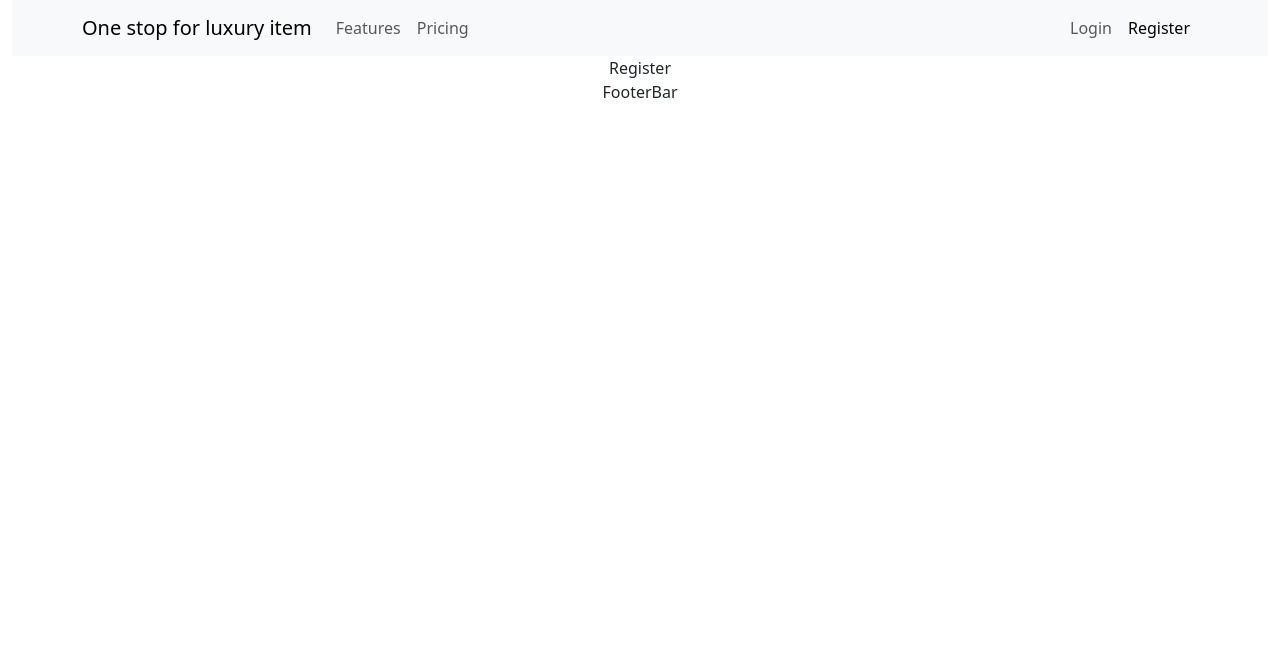
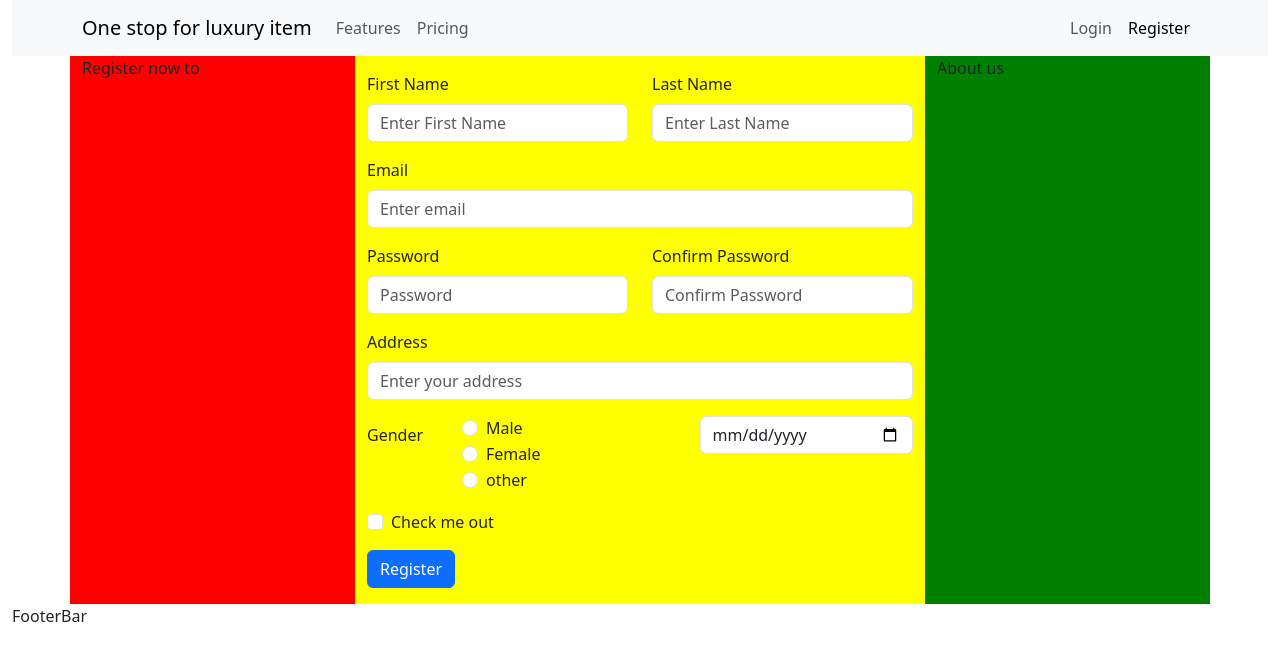
Before and after one commit to santoshlearner07/OneStopForLuxuryItem, a React (Create React App) app: page /register in a window 1280 px wide. Shown: the top 660 px of the page. Built offline with nearby package versions, Linux system fonts and the light colour scheme; no server answers.

Commit message:
Created:- Login/Register

```diff
--- a/src/App.js
+++ b/src/App.js
@@ -39,7 +39,7 @@ function App() {
   }, []);
 
   return (
-    <Container className="App" fluid="xxl">
+    <Container fluid="xxl">
       <HeaderBar />
       <Routes>
         <Route path='/' element={<Home />} />
--- a/src/component/Login.jsx
+++ b/src/component/Login.jsx
@@ -5,7 +5,7 @@ function Login() {
   return (
     <Container>
       <Row>
-        <Col lg={5} md={4} sm={3}>
+        <Col className='text-center' lg={5} md={4} sm={3}  style={{marginLeft:"25%"}}>
           <Form>
             <Form.Group className="mb-3" controlId="formBasicEmail">
               <Form.Label>Email address</Form.Label>
--- a/src/component/Register.jsx
+++ b/src/component/Register.jsx
@@ -1,8 +1,82 @@
 import React from 'react'
+import { Button, Col, Container, Form, Row } from 'react-bootstrap'
 
 function Register() {
   return (
-    <div>Register</div>
+    <Container>
+      <Row>
+        <Col lg={"3"} style={{ backgroundColor: "red" }} >Register now to </Col>
+        <Col lg={"6"} style={{ backgroundColor: "yellow" }} >
+          <Form>
+            <Row className="mb-3 mt-3">
+              <Form.Group as={Col} controlId="formGridFName">
+                <Form.Label>First Name</Form.Label>
+                <Form.Control type="text" placeholder="Enter First Name" />
+              </Form.Group>
+
+              <Form.Group as={Col} controlId="formGridLName">
+                <Form.Label>Last Name</Form.Label>
+                <Form.Control type="text" placeholder="Enter Last Name" />
+              </Form.Group>
+            </Row>
+            <Form.Group as={Col} controlId="formGridEmail" className="mb-3">
+              <Form.Label>Email</Form.Label>
+              <Form.Control type="email" placeholder="Enter email" />
+            </Form.Group>
+            <Row className="mb-3">
+              <Form.Group as={Col} controlId="formGridPassword">
+                <Form.Label>Password</Form.Label>
+                <Form.Control type="password" placeholder="Password" />
+              </Form.Group>
+              <Form.Group as={Col} controlId="formGridPassword">
+                <Form.Label>Confirm Password</Form.Label>
+                <Form.Control type="password" placeholder="Confirm Password" />
+              </Form.Group>
+            </Row>
+
+            <Form.Group className="mb-3" controlId="formGridAddress1">
+              <Form.Label>Address</Form.Label>
+              <Form.Control placeholder="Enter your address" />
+            </Form.Group>
+            <Row className="mb-3">
+              <Form.Label as="legend" column sm={2}>
+                Gender
+              </Form.Label>
+              <Col sm={5}>
+                <Form.Check
+                  type="radio"
+                  label="Male"
+                  name="gender"
+                  id="formHorizontalRadios1"
+                />
+                <Form.Check
+                  type="radio"
+                  label="Female"
+                  name="gender"
+                  id="formHorizontalRadios2"
+                />
+                <Form.Check
+                  type="radio"
+                  label="other"
+                  name="gender"
+                  id="formHorizontalRadios3"
+                />
+              </Col>
+              <Col>
+                <Form.Control type="date" name='dateOfBirth' id='dateOfBirth' label='dateOfBirth' />
+              </Col>
+            </Row>
+            <Form.Group className="mb-3" id="formGridCheckbox">
+              <Form.Check type="checkbox" label="Check me out" />
+            </Form.Group>
+            <Button variant="primary" type="submit" className="mb-3">
+              Register
+            </Button>
+          </Form>
+        </Col>
+        <Col lg={"3"} style={{ backgroundColor: "green" }} >About us</Col>
+      </Row>
+    </Container>
   )
 }
 
```
